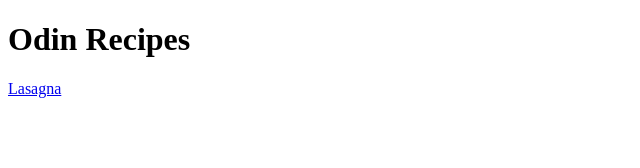
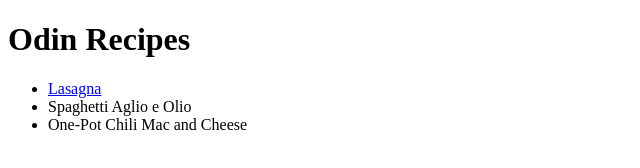
Before and after one commit to Abhijay25/OdinProject-Recipes, a plain HTML site: page index.html in a window 1280 px wide. Shown: the whole page, without its empty margins (0-640 px from the left). Drawn offline with Linux system fonts and the light colour scheme.

Commit message:
Added two new recipe links to homepage

```diff
--- a/index.html
+++ b/index.html
@@ -7,6 +7,10 @@
 </head>
 <body>
     <h1>Odin Recipes</h1>
-    <a href="recipes/lasagna.html">Lasagna</a>
+    <ul>
+        <li><a href="recipes/lasagna.html">Lasagna</a></li>
+        <li><a>Spaghetti Aglio e Olio</a></li>
+        <li><a>One-Pot Chili Mac and Cheese</a></li>
+    </ul>
 </body>
 </html>
```
Also changed, not shown: recipes/aglio.html (added), recipes/mac.html (added).
